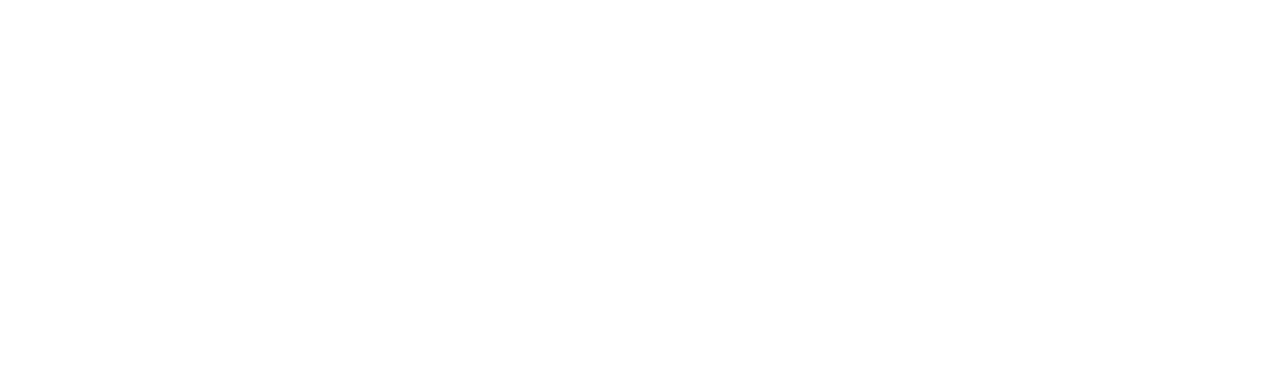
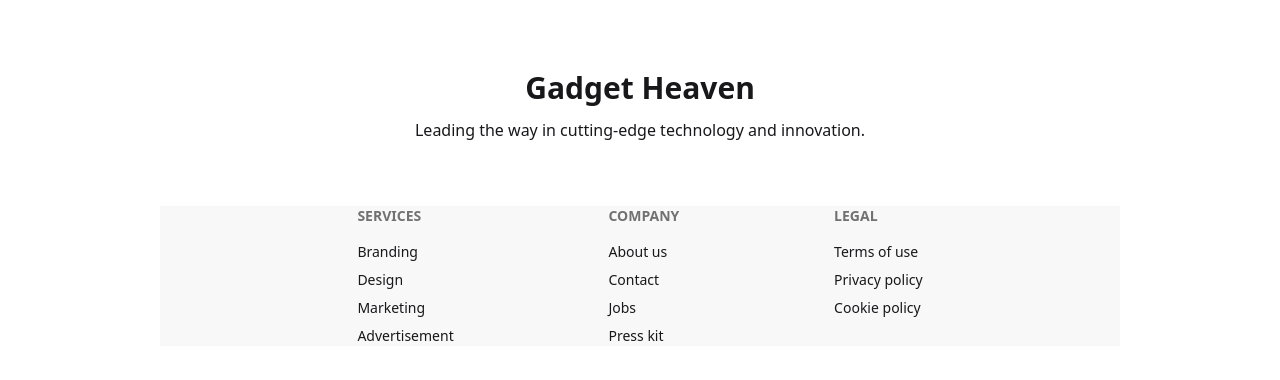
Before and after one commit to Nijam-Uddin-Qudraty/Gadget-Store, a React (Vite) app: page / in a window 1280 px wide. Shown: the part 2427-2807 px from the top of the page. Before the commit the page ends 2393 px from the top, so only its background shows below. Built offline with nearby package versions, Linux system fonts and the light colour scheme.

Commit message:
feat: add footer

```diff
--- a/src/Components/Gadget/Gadgets.jsx
+++ b/src/Components/Gadget/Gadgets.jsx
@@ -9,7 +9,7 @@
     const gadgets = useContext(apiContext);
     console.log(gadgets);
     return (
-        <div className='flex-row md:flex p-4'>
+        <div className='flex-row gap-2 md:flex py-4'>
             <Sidebar></Sidebar>
             <div className=''>
                 <h1 className="font-semibold text-4xl">Explore Cutting-Edge Gadgets</h1>
--- a/src/Components/Gadget/Sidebar.jsx
+++ b/src/Components/Gadget/Sidebar.jsx
@@ -4,7 +4,7 @@
 	return (
 		<>
 
-					<ul className="menu bg-base-200 text-base-content min-h-full w-56 p-4">
+					<ul className="menu bg-base-200 text-base-content font-semibold min-h-full w-32 p-4">
 						{/* Sidebar content here */}
 						<li>
 							<a> All Product </a>
--- a/src/Components/Home/Home.jsx
+++ b/src/Components/Home/Home.jsx
@@ -1,5 +1,5 @@
 import React from 'react';
-import Banner from '../Header/Banner';
+import Banner from './Banner';
 import Gadgets from '../Gadget/Gadgets';
 
 const Home = () => {
--- /dev/null
+++ b/src/Components/Parent_Sections/Footer.jsx
@@ -0,0 +1,39 @@
+import React from "react";
+
+const Footer = () => {
+	return (
+        <div className="text-center px-40 py-26">
+            <div className="mb-16">
+                <h3 className="font-bold text-3xl mb-3">Gadget Heaven</h3>
+                <p>Leading the way in cutting-edge technology and innovation.</p>
+            </div>
+
+			<footer className="footer justify-items-center sm:footer-horizontal bg-base-200 text-base-content px-32">
+				<nav>
+					<h6 className="footer-title">Services</h6>
+					<a className="link link-hover">Branding</a>
+					<a className="link link-hover">Design</a>
+					<a className="link link-hover">Marketing</a>
+					<a className="link link-hover">Advertisement</a>
+				</nav>
+				<nav>
+					<h6 className="footer-title">Company</h6>
+					<a className="link link-hover">About us</a>
+					<a className="link link-hover">Contact</a>
+					<a className="link link-hover">Jobs</a>
+					<a className="link link-hover">Press kit</a>
+				</nav>
+				<nav>
+					<h6 className="footer-title">Legal</h6>
+					<a className="link link-hover">Terms of use</a>
+					<a className="link link-hover">Privacy policy</a>
+					<a className="link link-hover">Cookie policy</a>
+				</nav>
+			</footer>
+
+
+        </div>
+	);
+};
+
+export default Footer;
--- a/src/Root.jsx
+++ b/src/Root.jsx
@@ -1,6 +1,7 @@
 import { Outlet, useLoaderData } from 'react-router';
-import Navbar from './Components/Header/Navbar.jsx';
-import { createContext, useContext } from 'react';
+import Navbar from './Components/Parent_Sections/Navbar.jsx';
+import { createContext } from 'react';
+import Footer from './Components/Parent_Sections/Footer.jsx';
 // import React, { createContext, useEffect, useState } from 'react';
 export  const apiContext = createContext("data");
 
@@ -13,6 +14,7 @@
      <apiContext.Provider value={data}>
       <Navbar/>
         <Outlet />
+      <Footer/>
       </apiContext.Provider>
     </div>
   );
```
Also changed, not shown: src/Components/Home/Banner.jsx (renamed from src/Components/Header/Banner.jsx), src/Components/Parent_Sections/Navbar.jsx (renamed from src/Components/Header/Navbar.jsx).
